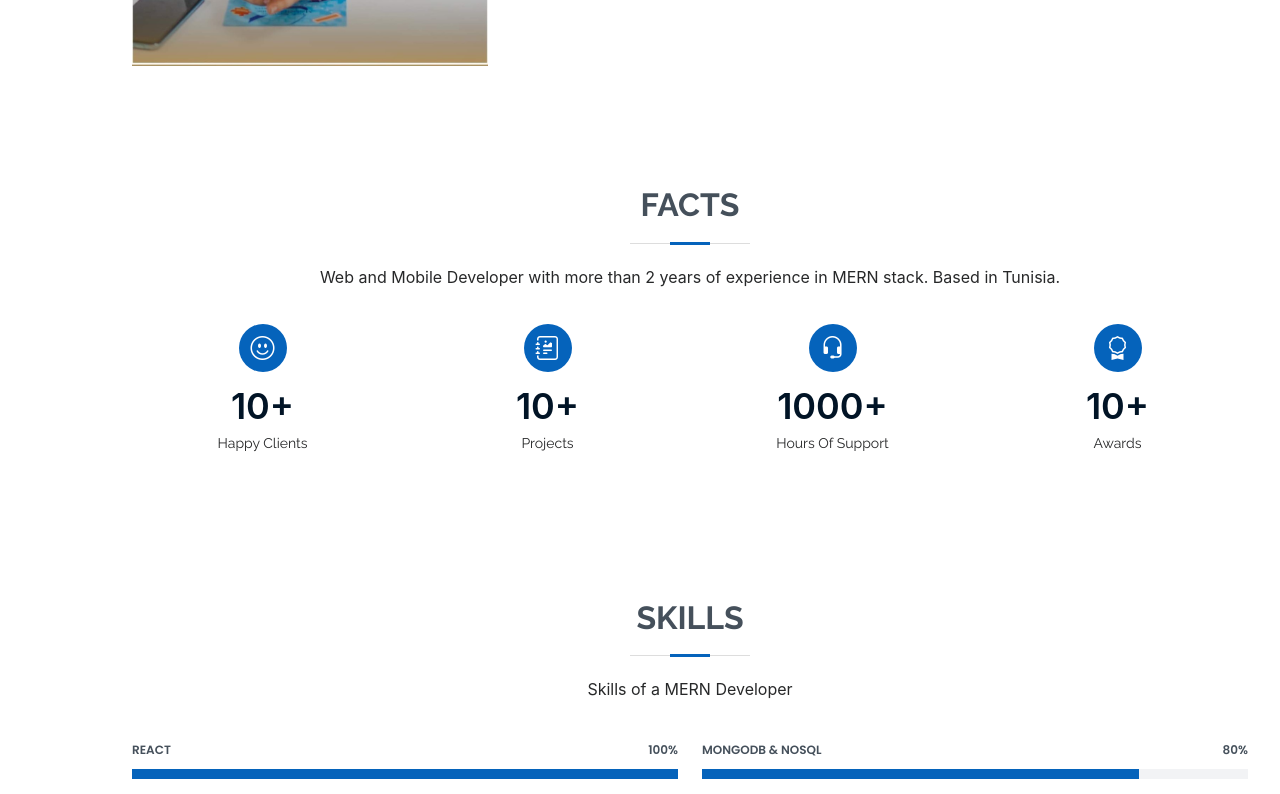
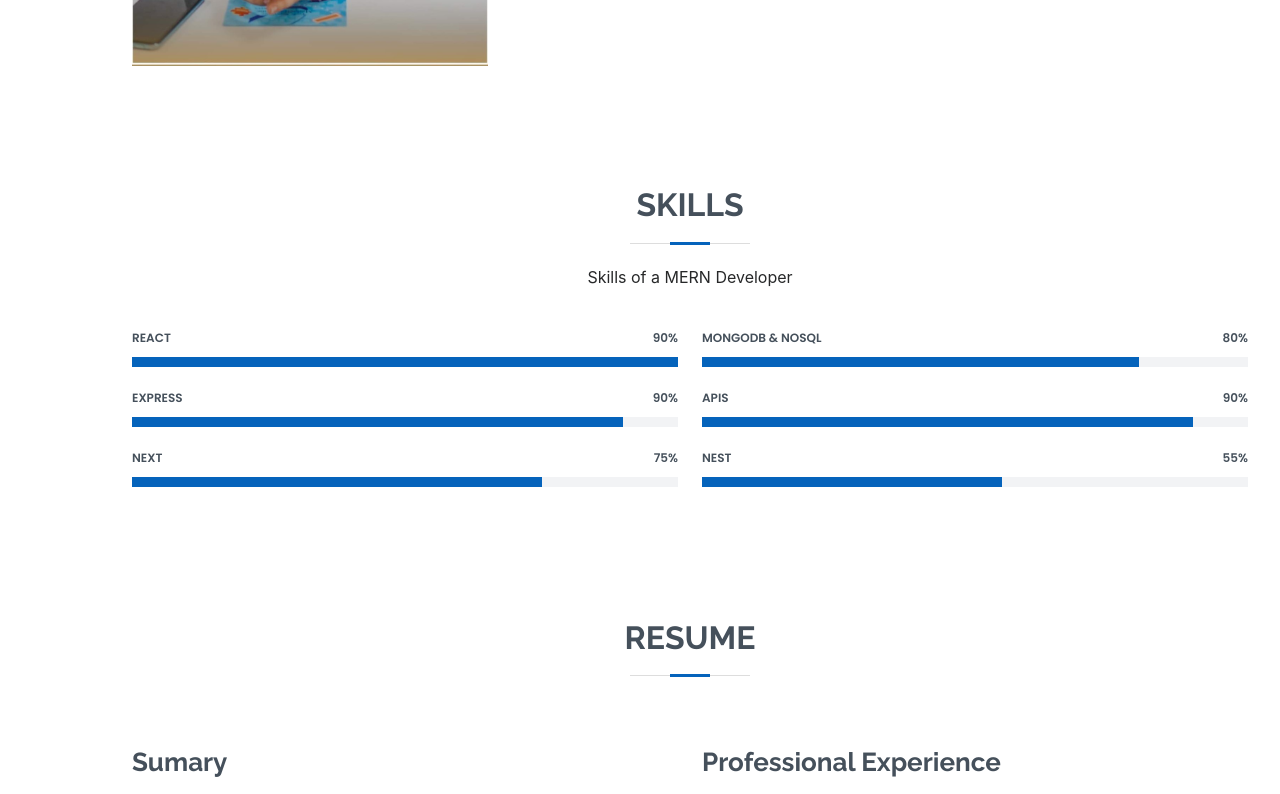
Before and after one commit to Belhsan12/my, a React (Create React App) app: page / in a window 1280 px wide. Shown: the part 1400-2194 px from the top of the page. Built offline with nearby package versions, Linux system fonts and the light colour scheme.

Commit message:
first commit

```diff
--- a/package.json
+++ b/package.json
@@ -1,5 +1,4 @@
 {
-  "homepage": "https://Belhsan12.github.io/me",
   "name": "portfolio",
   "version": "0.1.0",
   "private": true,
@@ -8,7 +7,6 @@
     "@testing-library/react": "^13.4.0",
     "@testing-library/user-event": "^13.5.0",
     "axios": "^1.6.2",
-    "gh-pages": "^6.1.0",
     "react": "^18.2.0",
     "react-bootstrap": "^2.9.1",
     "react-dom": "^18.2.0",
@@ -41,5 +39,8 @@
       "last 1 firefox version",
       "last 1 safari version"
     ]
+  },
+  "devDependencies": {
+    "gh-pages": "^6.1.0"
   }
 }
--- a/src/App.js
+++ b/src/App.js
@@ -22,7 +22,7 @@ function App() {
   <HeroSection />
   <main id="main">
     <AboutSection />
-    <FactsSection />
+    {show && <FactsSection />}
     <Skills />
     <ResumeSection />
     {show &&<Portfolio />}
--- a/src/components/Skills.js
+++ b/src/components/Skills.js
@@ -14,7 +14,7 @@ const Skills = () => {
           <div className="col-lg-6">
 
             <div className="progress">
-              <span className="skill">React <i className="val">100%</i></span>
+              <span className="skill">React <i className="val">90%</i></span>
               <div className="progress-bar-wrap">
                 <div className="progress-bar" role="progressbar" aria-valuenow="100" aria-valuemin="0" aria-valuemax="100" style={{ width: '100%' }}></div>
               </div>
@@ -53,7 +53,7 @@ const Skills = () => {
             </div>
 
             <div className="progress">
-              <span className="skill">OAuth <i className="val">55%</i></span>
+              <span className="skill">nest <i className="val">55%</i></span>
               <div className="progress-bar-wrap">
                 <div className="progress-bar" role="progressbar" aria-valuenow="55" aria-valuemin="0" aria-valuemax="100" style={{ width: '55%' }}></div>
               </div>
```
Also changed, not shown: 1 other file (tests, documents, lock files or other folders).
